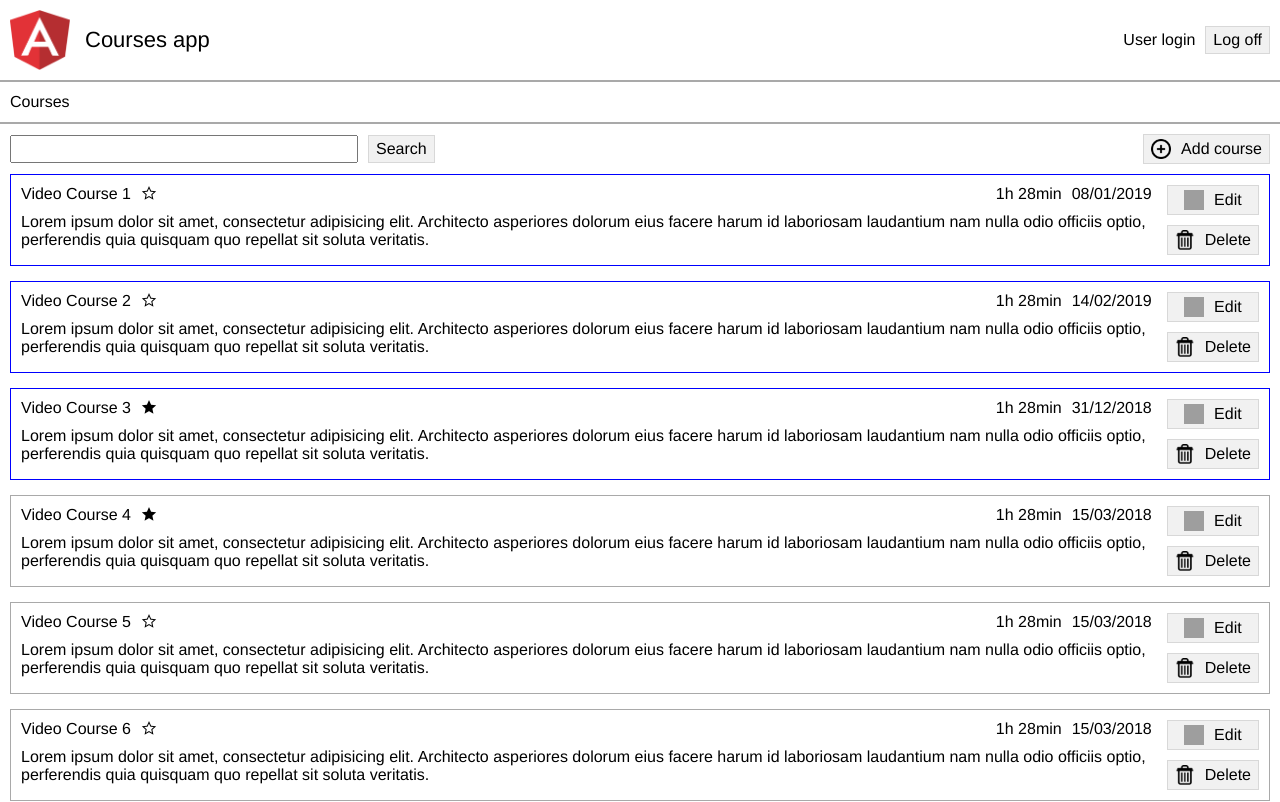
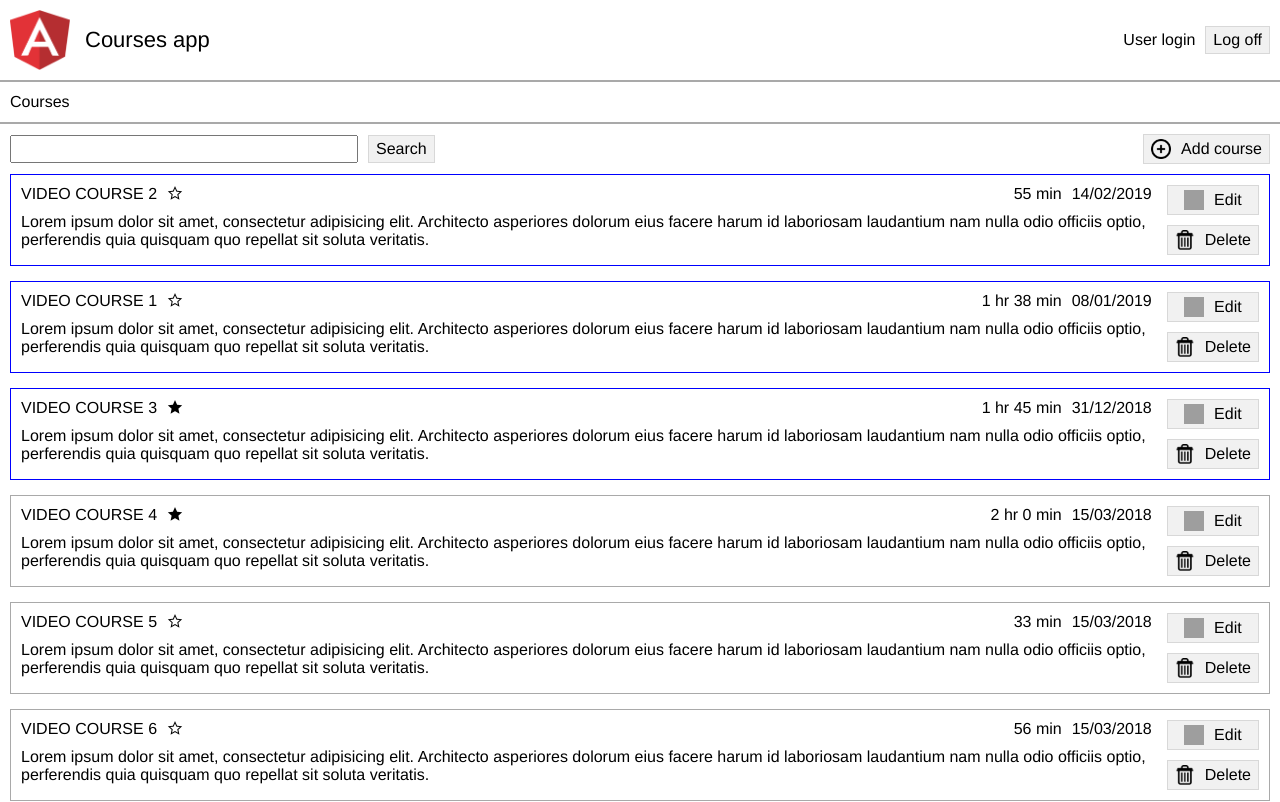
Before and after one commit to kotayk/ang-ment, an Angular app: page /courses-list in a window 1280 px wide. Shown: the top 802 px of the page. Built offline with nearby package versions, Linux system fonts and the light colour scheme; grey boxes are pictures that could not be loaded.

Commit message:
duration and orderby pipes

```diff
--- a/src/app/common/common.module.ts
+++ b/src/app/common/common.module.ts
@@ -8,11 +8,13 @@ import { FooterComponent } from './footer/footer.component';
 import { CommonModule as ngCommon } from '@angular/common';
 import { UserLoginComponent } from './user-login/user-login.component';
 import { FreshCourseDirective } from './directives/fresh-course.directive';
+import { CourseDurationPipe } from './pipes/course-duration.pipe';
+import { OrderByCreationDatePipe } from './pipes/order-by-creation-date.pipe';
 
 @NgModule({
-  declarations: [HeaderComponent, LogoComponent, LinkComponent, ButtonComponent, BreadcrumbsComponent, FooterComponent, UserLoginComponent, FreshCourseDirective],
+  declarations: [HeaderComponent, LogoComponent, LinkComponent, ButtonComponent, BreadcrumbsComponent, FooterComponent, UserLoginComponent, FreshCourseDirective, CourseDurationPipe, OrderByCreationDatePipe],
   imports: [ngCommon],
-  exports: [HeaderComponent, LogoComponent, LinkComponent, ButtonComponent, BreadcrumbsComponent, FooterComponent, UserLoginComponent, FreshCourseDirective],
+  exports: [HeaderComponent, LogoComponent, LinkComponent, ButtonComponent, BreadcrumbsComponent, FooterComponent, UserLoginComponent, FreshCourseDirective, CourseDurationPipe, OrderByCreationDatePipe],
 })
 export class CommonModule {
 }
--- /dev/null
+++ b/src/app/common/pipes/course-duration.pipe.ts
@@ -0,0 +1,18 @@
+import { Pipe, PipeTransform } from '@angular/core';
+
+@Pipe({
+  name: 'courseDuration'
+})
+export class CourseDurationPipe implements PipeTransform {
+
+  transform(value: number, args?: any): any {
+    const hrs = Math.floor(value / 60);
+    const mins = value % 60;
+    if (!hrs) {
+      return `${mins} min`;
+    } else {
+      return `${hrs} hr ${mins} min`;
+    }
+  }
+
+}
--- /dev/null
+++ b/src/app/common/pipes/order-by-creation-date.pipe.ts
@@ -0,0 +1,24 @@
+import { Pipe, PipeTransform } from '@angular/core';
+import {Course} from '../../models/course';
+
+@Pipe({
+  name: 'orderByCreationDate'
+})
+export class OrderByCreationDatePipe implements PipeTransform {
+
+  transform(array: Course[], args?: any): any {
+    const asc = args ? args[0] : false;
+    const courseItems = array;
+    courseItems.sort((a: any, b: any) => {
+      const dateA = new Date(a.creationDate).getTime();
+      const dateB = new Date(b.creationDate).getTime();
+      if (asc) {
+        return dateA - dateB;
+      } else {
+        return dateB - dateA;
+      }
+    });
+    return courseItems;
+  }
+
+}
--- a/src/app/pages/courses-list/course-item/course-item.component.html
+++ b/src/app/pages/courses-list/course-item/course-item.component.html
@@ -3,13 +3,13 @@
     <div class="course-item__info">
       <div class="course-item__info-inner">
         <div class="course-item__info-block course-item__title">
-          {{course.title}}
+          {{course.title | uppercase}}
         </div>
         <div [ngClass]="{'course-item__top-rated_empty': !course.topRated, 'course-item__top-rated_filled': course.topRated}" class="course-item__top-rated"></div>
       </div>
       <div class="course-item__info-inner">
         <div class="course-item__info-block">
-          {{course.durationTime}}
+          {{course.durationTime | courseDuration}}
         </div>
         <div class="course-item__info-block">
           {{course.creationDate | date:'dd/MM/y'}}
--- a/src/app/pages/courses-list/course-items/course-items.component.html
+++ b/src/app/pages/courses-list/course-items/course-items.component.html
@@ -1,5 +1,5 @@
 <div class="course-items">
-  <app-course-item *ngFor="let course of courses"
+  <app-course-item *ngFor="let course of courses | orderByCreationDate: false"
                    [course]="course"
                    (deleteCourse)="onCourseDelete(course)"
                    appFreshCourse></app-course-item>
--- a/src/mocks/courses.js
+++ b/src/mocks/courses.js
@@ -3,7 +3,7 @@ export default [
     id: 1,
     title: 'Video Course 1',
     creationDate: '2019-01-08',
-    durationTime: '1h 28min',
+    durationTime: '98',
     topRated: false,
     description: 'Lorem ipsum dolor sit amet, consectetur adipisicing elit. Architecto asperiores dolorum eius facere harum id laboriosam laudantium nam nulla odio officiis optio, perferendis quia quisquam quo repellat sit soluta veritatis.',
   },
@@ -11,7 +11,7 @@ export default [
     id: 2,
     title: 'Video Course 2',
     creationDate: '2019-02-14',
-    durationTime: '1h 28min',
+    durationTime: '55',
     topRated: false,
     description: 'Lorem ipsum dolor sit amet, consectetur adipisicing elit. Architecto asperiores dolorum eius facere harum id laboriosam laudantium nam nulla odio officiis optio, perferendis quia quisquam quo repellat sit soluta veritatis.',
   },
@@ -19,7 +19,7 @@ export default [
     id: 3,
     title: 'Video Course 3',
     creationDate: '2018-12-31',
-    durationTime: '1h 28min',
+    durationTime: '105',
     topRated: true,
     description: 'Lorem ipsum dolor sit amet, consectetur adipisicing elit. Architecto asperiores dolorum eius facere harum id laboriosam laudantium nam nulla odio officiis optio, perferendis quia quisquam quo repellat sit soluta veritatis.',
   },
@@ -27,7 +27,7 @@ export default [
     id: 4,
     title: 'Video Course 4',
     creationDate: '2018-03-15',
-    durationTime: '1h 28min',
+    durationTime: '120',
     topRated: true,
     description: 'Lorem ipsum dolor sit amet, consectetur adipisicing elit. Architecto asperiores dolorum eius facere harum id laboriosam laudantium nam nulla odio officiis optio, perferendis quia quisquam quo repellat sit soluta veritatis.',
   },
@@ -35,7 +35,7 @@ export default [
     id: 5,
     title: 'Video Course 5',
     creationDate: '2018-03-15',
-    durationTime: '1h 28min',
+    durationTime: '33',
     topRated: false,
     description: 'Lorem ipsum dolor sit amet, consectetur adipisicing elit. Architecto asperiores dolorum eius facere harum id laboriosam laudantium nam nulla odio officiis optio, perferendis quia quisquam quo repellat sit soluta veritatis.',
   },
@@ -43,7 +43,7 @@ export default [
     id: 6,
     title: 'Video Course 6',
     creationDate: '2018-03-15',
-    durationTime: '1h 28min',
+    durationTime: '56',
     topRated: false,
     description: 'Lorem ipsum dolor sit amet, consectetur adipisicing elit. Architecto asperiores dolorum eius facere harum id laboriosam laudantium nam nulla odio officiis optio, perferendis quia quisquam quo repellat sit soluta veritatis.',
   },
@@ -51,7 +51,7 @@ export default [
     id: 7,
     title: 'Video Course 7',
     creationDate: '2018-03-15',
-    durationTime: '1h 28min',
+    durationTime: '61',
     topRated: false,
     description: 'Lorem ipsum dolor sit amet, consectetur adipisicing elit. Architecto asperiores dolorum eius facere harum id laboriosam laudantium nam nulla odio officiis optio, perferendis quia quisquam quo repellat sit soluta veritatis.',
   }
```
Also changed, not shown: 2 other files (tests, documents, lock files or other folders).
